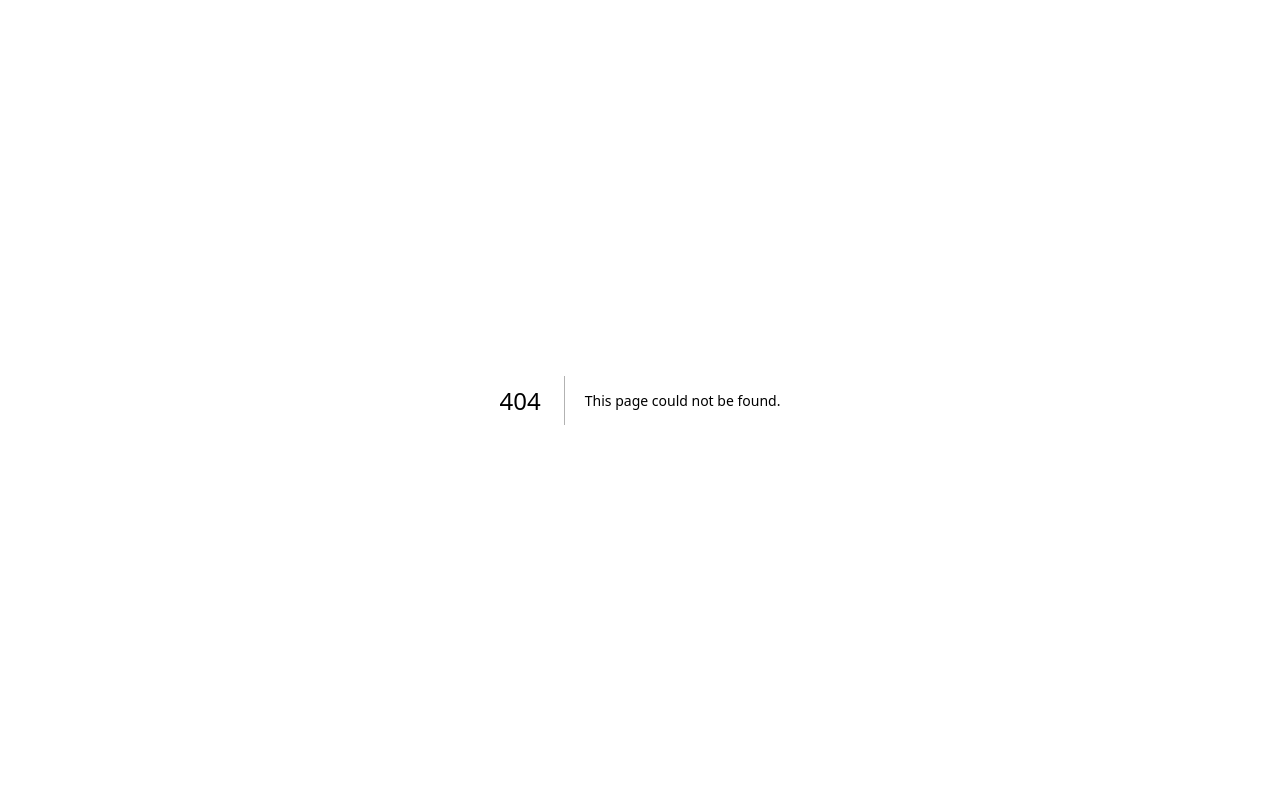
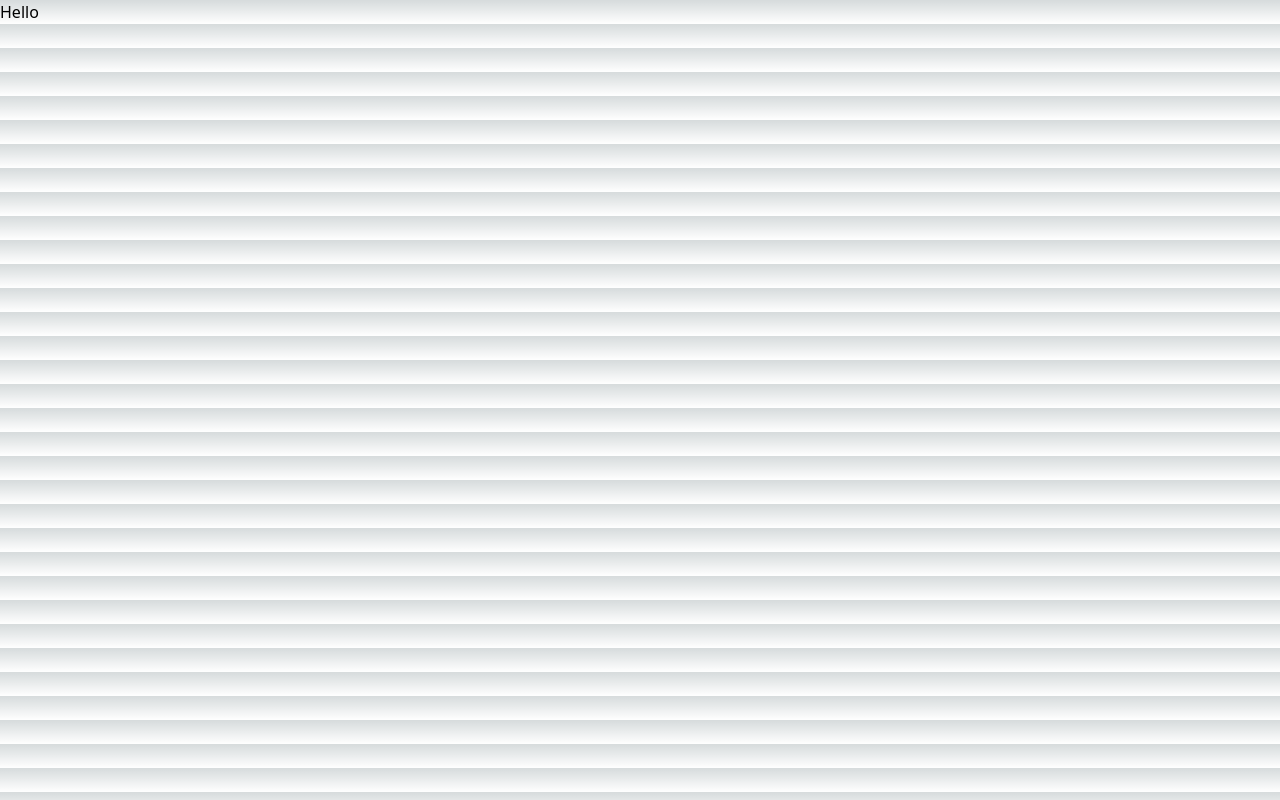
Before and after one commit to tabishnaqvi1311/relay, a Next.js app: page /hello in a window 1280 px wide. Before the commit this address had no page. Built offline with nearby package versions, Linux system fonts and the light colour scheme.

Commit message:
commit from new device

```diff
--- /dev/null
+++ b/src/pages/hello.js
@@ -0,0 +1,3 @@
+export default function Home() {
+    return <h1>Hello</h1>
+}
```
